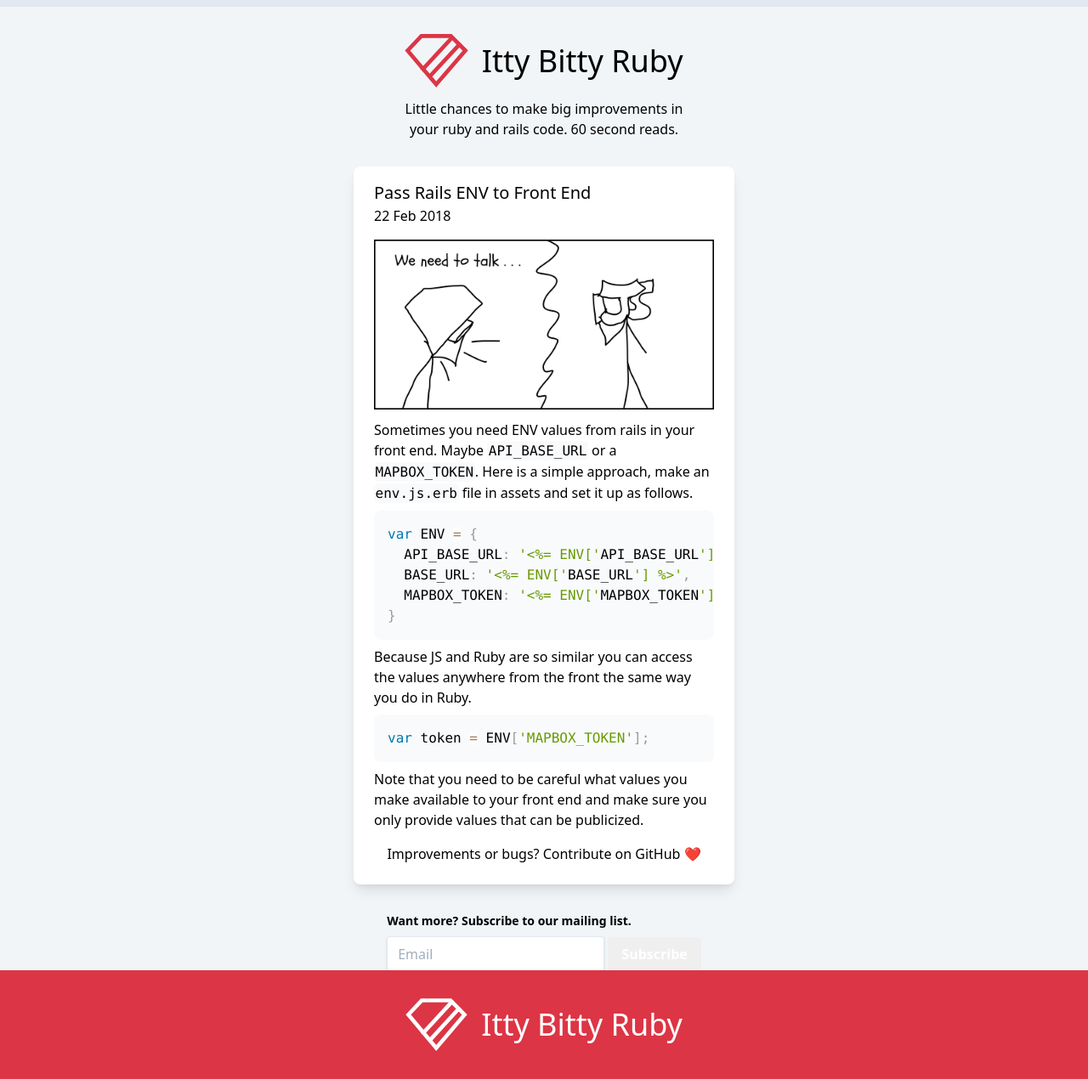
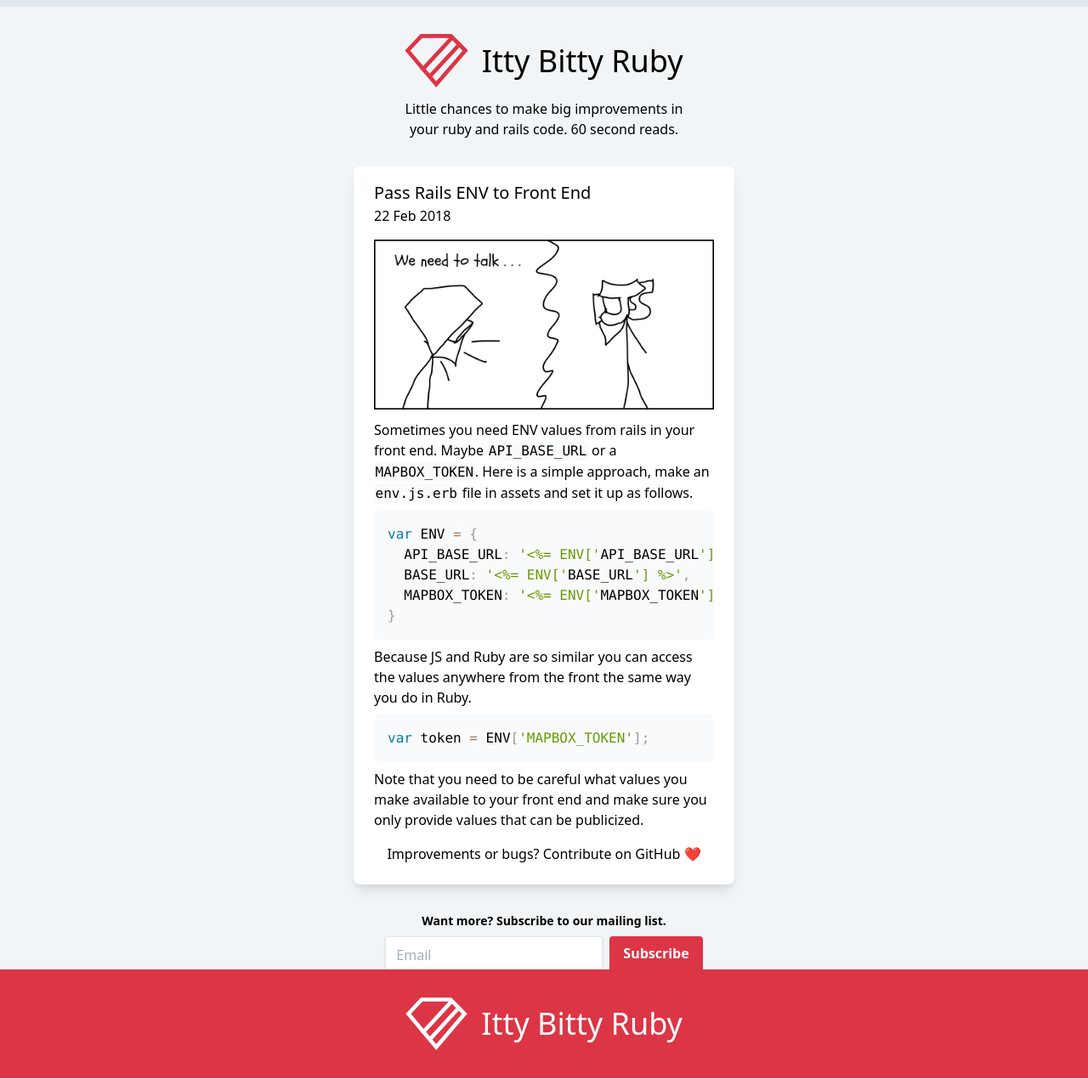
Before and after one commit to stuyam/itty-bitty-ruby, a Jekyll site: the page built from _posts/2018-02-22-pass-rails-env-to-front-end.md, in a window 1280 px wide. Shown: the whole page at 85% size. Built offline with Jekyll 4.4.1, drawn with Linux system fonts in a browser that asks for light colours; comment, search, counter and statistics services are not loaded.

Commit message:
css mobile fixes

```diff
--- a/_includes/footer.html
+++ b/_includes/footer.html
@@ -1,4 +1,4 @@
-  <footer class="flex justify-center items-center w-full pin-b text-center bg-red p-4 mt-8 h-32">
+  <footer class="flex justify-center items-center flex-col sm:flex-row w-full pin-b text-center bg-red p-4 mt-8 h-32">
     <div class="mr-4">
       <img class="h-16" src="{{ site.url }}/img/ruby-white.svg" />
     </div>
--- a/_includes/head.html
+++ b/_includes/head.html
@@ -1,10 +1,10 @@
 <!doctype>
 <html>
   <head>
+    <!-- <script src="https://cdnjs.cloudflare.com/ajax/libs/vivus/0.4.3/vivus.min.js"></script> -->
+    <link href="https://cdn.jsdelivr.net/npm/tailwindcss/dist/tailwind.min.css" rel="stylesheet">
     <link href="{{ site.url }}/css/base.css" rel="stylesheet">
     <script src="{{ site.url }}/js/prism.js"></script>
-    <link href="https://cdn.jsdelivr.net/npm/tailwindcss/dist/tailwind.min.css" rel="stylesheet">
-    <script src="https://cdnjs.cloudflare.com/ajax/libs/vivus/0.4.3/vivus.min.js"></script>
 
     <meta name="viewport" content="width=device-width, initial-scale=1, maximum-scale=1, user-scalable=no">
     <title>{{ site.title }}</title>
--- a/_includes/nav.html
+++ b/_includes/nav.html
@@ -1,6 +1,6 @@
 <nav class="w-full border-t-8 border-red flex justify-center px-8 pt-8">
   <a href="{{ site.url }}" class="flex items-center flex-col no-underline" style="max-width: 22rem;">
-    <div class="flex items-center mb-3">
+    <div class="flex items-center flex-col sm:flex-row mb-3">
       <div class="mr-4">
         <img class="h-16" src="{{ site.url }}/img/ruby.svg" />
       </div>
--- a/_layouts/post.html
+++ b/_layouts/post.html
@@ -17,20 +17,22 @@
     </div>
 
     <!-- Mailchimp Subscribe Form -->
-    <div class="table mx-auto mt-8">
+    <div class="py-8 px-4 max-w-sm w-100 mx-auto">
       <form action="https://ittybittyruby.us17.list-manage.com/subscribe/post?u=80abdb57d023e49f8cb8ba09d&amp;id=7df66977b1" method="post" id="mc-embedded-subscribe-form" name="mc-embedded-subscribe-form" class="validate" target="_blank" novalidate>
-        <label for="mce-EMAIL" class="block text-grey-darker text-sm font-bold mb-2">Want more? Subscribe to our mailing list.</label>
-        <input type="email" value="" name="EMAIL" class="email shadow appearance-none border rounded py-2 px-3 text-grey-darker w-64" id="mce-EMAIL" placeholder="Email" required>
         <!-- real people should not fill this in and expect good things - do not remove this or risk form bot signups-->
         <div style="position: absolute; left: -5000px;" aria-hidden="true"><input type="text" name="b_80abdb57d023e49f8cb8ba09d_7df66977b1" tabindex="-1" value=""></div>
-        <input type="submit" value="Subscribe" name="subscribe" id="mc-embedded-subscribe" class="button bg-blue hover:bg-blue-light text-white font-bold py-2 px-4 border-b-4 border-blue-dark hover:border-blue rounded cursor-pointer">
+        <label for="mce-EMAIL" class="block text-grey-darker text-sm font-bold mb-2 text-center">Want more? Subscribe to our mailing list.</label>
+        <div class="flex justify-center">
+          <input type="email" value="" name="EMAIL" class="email shadow appearance-none border rounded py-2 px-3 text-grey-darker mr-2 w-64" id="mce-EMAIL" placeholder="Email" required>
+          <input type="submit" value="Subscribe" name="subscribe" id="mc-embedded-subscribe" class="button bg-red hover:bg-red-light text-white font-bold py-2 px-4 border-b-4 border-red-dark hover:border-red rounded cursor-pointer">
+        </div>
       </form>
     </div>
 
 
 
     <!-- Disqus Javascript -->
-    <div id="disqus_thread" class="mx-auto max-w-md mt-8 px-2" style="margin-bottom: -85px;"></div>
+    <div id="disqus_thread" class="mx-auto max-w-md px-2" style="margin-bottom: -85px;"></div>
     <script>
 
     /**
--- a/_sass/_base.scss
+++ b/_sass/_base.scss
@@ -5,11 +5,11 @@ body {
 }
 
 .bg-red {
-  background-color: $red !important;
+  background-color: $red;
 }
 
 .text-red {
-  color: $red !important;
+  color: $red;
 }
 
 .post-card {
```
Also changed, not shown: index.md (+1 -1 lines).
